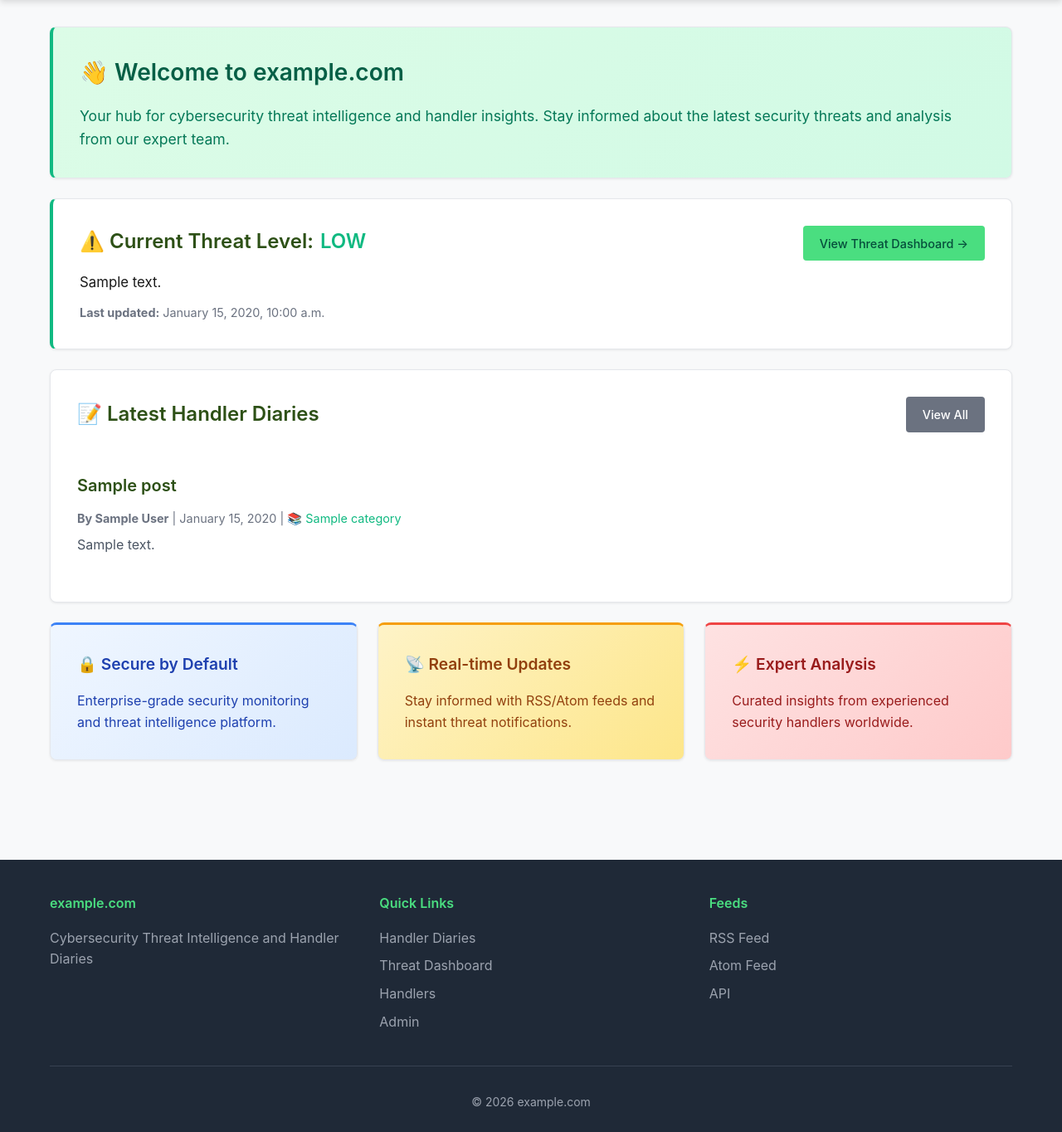
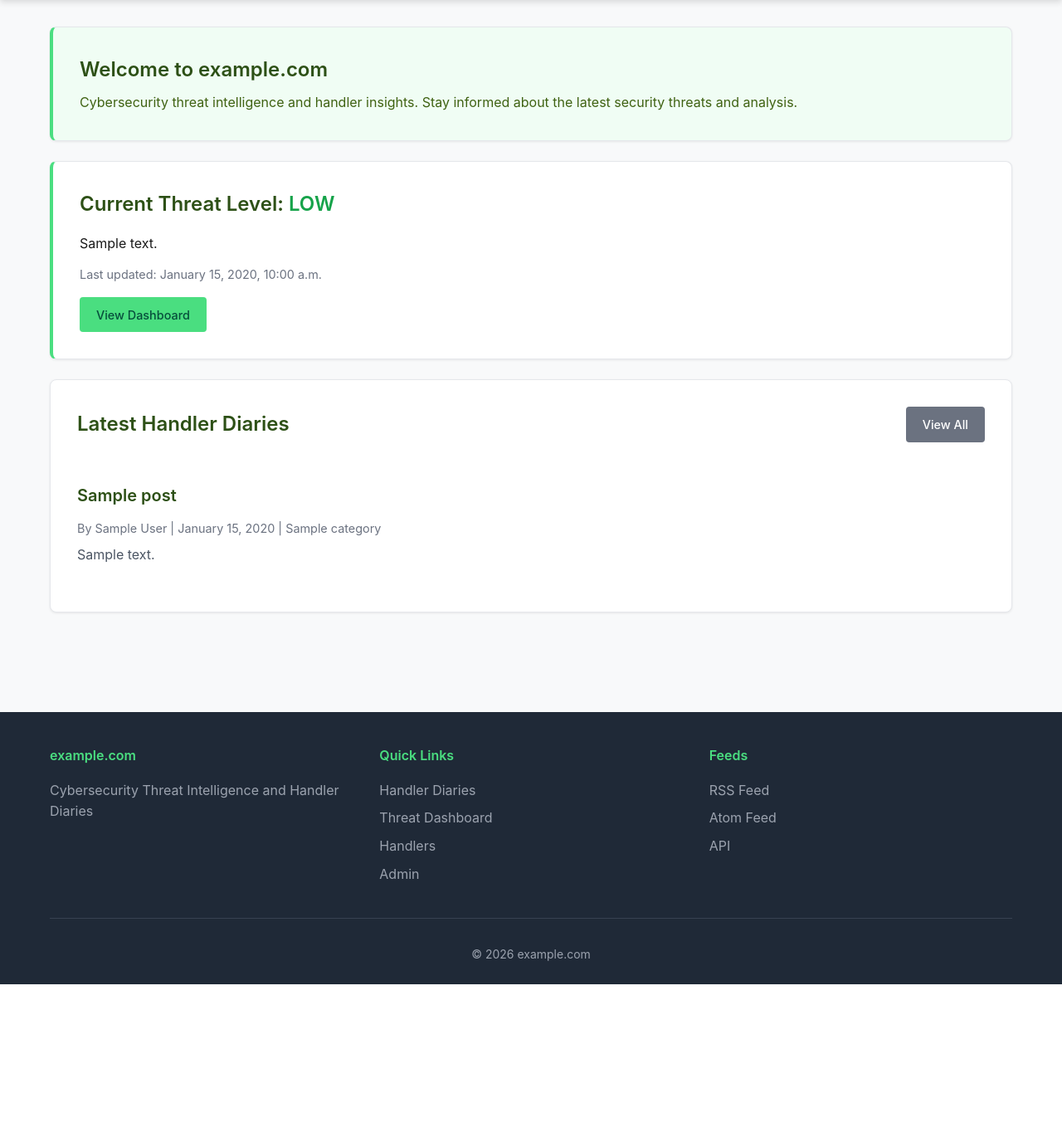
Before and after one commit to caravori/isc-clone, a Django app: page / in a window 1280 px wide. Shown: the part 71-1435 px from the top of the page at 83% size. After the commit the page ends 1257 px from the top, so only its background shows below. Run offline with Django 5.2, Linux system fonts and the light colour scheme; tables that the repository leaves empty hold one stand-in row (values such as "Sample post"); parts of the project's set-up code (start-up, migrations or seed data) failed here and were passed over; some libraries are stand-ins or nearby versions.

Commit message:
Clean templates - professional design without emojis

```diff
--- a/templates/core/home.html
+++ b/templates/core/home.html
@@ -3,82 +3,39 @@
 {% block title %}Home - {{ block.super }}{% endblock %}
 
 {% block content %}
-<div class="card" style="background: linear-gradient(135deg, #dcfce7 0%, #d1fae5 100%); border-left: 4px solid #10b981;">
-    <h2 style="color: #065f46; font-size: 1.75rem;">👋 Welcome to {{ site_settings.site_name }}</h2>
-    <p style="font-size: 1.1rem; color: #047857; margin-top: 0.5rem;">
-        Your hub for cybersecurity threat intelligence and handler insights. Stay informed about the latest security threats and analysis from our expert team.
-    </p>
+<div class="card" style="background: #f0fdf4; border-left: 4px solid #4ade80;">
+    <h2 style="color: #2d5016; margin-bottom: 0.5rem;">Welcome to {{ site_settings.site_name }}</h2>
+    <p style="color: #3f6212;">Cybersecurity threat intelligence and handler insights. Stay informed about the latest security threats and analysis.</p>
 </div>
 
 {% if current_threat %}
-<div class="card" style="border-left: 4px solid {% if current_threat.level == 'low' %}#10b981{% elif current_threat.level == 'medium' %}#f59e0b{% elif current_threat.level == 'high' %}#f97316{% else %}#ef4444{% endif %};">
-    <div style="display: flex; justify-content: space-between; align-items: start; flex-wrap: wrap; gap: 1rem;">
-        <div style="flex: 1;">
-            <h2 style="display: flex; align-items: center; gap: 0.5rem;">
-                ⚠️ Current Threat Level:
-                <span style="color: {% if current_threat.level == 'low' %}#10b981{% elif current_threat.level == 'medium' %}#f59e0b{% elif current_threat.level == 'high' %}#f97316{% else %}#ef4444{% endif %}; text-transform: uppercase;">
-                    {{ current_threat.get_level_display }}
-                </span>
-            </h2>
-            <p style="margin-top: 1rem; font-size: 1.05rem;">{{ current_threat.description }}</p>
-            <p class="text-muted" style="margin-top: 0.75rem;">
-                <strong>Last updated:</strong> {{ current_threat.recorded_date|date:"F j, Y, g:i a" }}
-            </p>
-        </div>
-        <a href="{% url 'threats:dashboard' %}" class="btn" style="align-self: flex-start;">
-            View Threat Dashboard →
-        </a>
-    </div>
+<div class="card" style="border-left: 4px solid {% if current_threat.level == 'low' %}#4ade80{% elif current_threat.level == 'medium' %}#fbbf24{% elif current_threat.level == 'high' %}#fb923c{% else %}#f87171{% endif %};">
+    <h2>Current Threat Level: <span style="color: {% if current_threat.level == 'low' %}#16a34a{% elif current_threat.level == 'medium' %}#d97706{% elif current_threat.level == 'high' %}#ea580c{% else %}#dc2626{% endif %}; text-transform: uppercase;">{{ current_threat.get_level_display }}</span></h2>
+    <p style="margin-top: 1rem;">{{ current_threat.description }}</p>
+    <p class="text-muted" style="margin-top: 0.75rem;">Last updated: {{ current_threat.recorded_date|date:"F j, Y, g:i a" }}</p>
+    <a href="{% url 'threats:dashboard' %}" class="btn" style="margin-top: 1rem;">View Dashboard</a>
 </div>
 {% endif %}
 
 <div class="card">
     <div style="display: flex; justify-content: space-between; align-items: center; margin-bottom: 1.5rem;">
-        <h2 style="margin: 0;">📝 Latest Handler Diaries</h2>
+        <h2 style="margin: 0;">Latest Handler Diaries</h2>
         <a href="{% url 'blog:post_list' %}" class="btn-secondary btn">View All</a>
     </div>
 
     {% if latest_posts %}
         {% for post in latest_posts %}
         <div class="post-item">
-            <h3>
-                <a href="{% url 'blog:post_detail' post.slug %}">{{ post.title }}</a>
-            </h3>
+            <h3><a href="{% url 'blog:post_detail' post.slug %}">{{ post.title }}</a></h3>
             <p class="text-muted" style="margin: 0.5rem 0;">
-                <strong>By {{ post.author.get_full_name|default:post.author.username }}</strong> |
-                {{ post.published_date|date:"F j, Y" }}
-                {% if post.category %}
-                    | <span style="color: #10b981;">📚 {{ post.category.name }}</span>
-                {% endif %}
+                By {{ post.author.get_full_name|default:post.author.username }} | {{ post.published_date|date:"F j, Y" }}
+                {% if post.category %} | {{ post.category.name }}{% endif %}
             </p>
-            <p style="color: #4b5563; line-height: 1.6;">
-                {{ post.excerpt|default:post.content|striptags|truncatewords:40 }}
-            </p>
+            <p style="color: #4b5563;">{{ post.excerpt|default:post.content|striptags|truncatewords:40 }}</p>
         </div>
         {% endfor %}
     {% else %}
-        <div style="text-align: center; padding: 3rem 1rem; background: #f9fafb; border-radius: 8px;">
-            <p style="font-size: 3rem; margin-bottom: 1rem;">📝</p>
-            <p class="text-muted" style="font-size: 1.1rem;">No posts published yet.</p>
-            <a href="/admin/blog/post/add/" class="btn" style="margin-top: 1rem;">Create Your First Post</a>
-        </div>
+        <p class="text-muted">No posts yet. <a href="/admin/blog/post/add/">Create your first post</a>.</p>
     {% endif %}
 </div>
-
-<div style="display: grid; grid-template-columns: repeat(auto-fit, minmax(300px, 1fr)); gap: 1.5rem;">
-    <div class="card" style="background: linear-gradient(135deg, #eff6ff 0%, #dbeafe 100%); border-top: 3px solid #3b82f6;">
-        <h3 style="color: #1e40af; margin-bottom: 1rem;">🔒 Secure by Default</h3>
-        <p style="color: #1e40af;">Enterprise-grade security monitoring and threat intelligence platform.</p>
-    </div>
-
-    <div class="card" style="background: linear-gradient(135deg, #fef3c7 0%, #fde68a 100%); border-top: 3px solid #f59e0b;">
-        <h3 style="color: #92400e; margin-bottom: 1rem;">📡 Real-time Updates</h3>
-        <p style="color: #92400e;">Stay informed with RSS/Atom feeds and instant threat notifications.</p>
-    </div>
-
-    <div class="card" style="background: linear-gradient(135deg, #fee2e2 0%, #fecaca 100%); border-top: 3px solid #ef4444;">
-        <h3 style="color: #991b1b; margin-bottom: 1rem;">⚡ Expert Analysis</h3>
-        <p style="color: #991b1b;">Curated insights from experienced security handlers worldwide.</p>
-    </div>
-</div>
 {% endblock %}
```
Also changed, not shown: templates/blog/post_detail.html (+15 -34 lines), templates/blog/post_list.html (+23 -42 lines).
